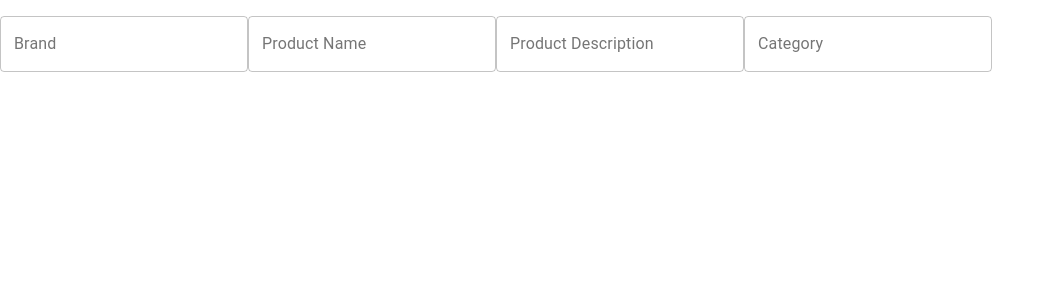
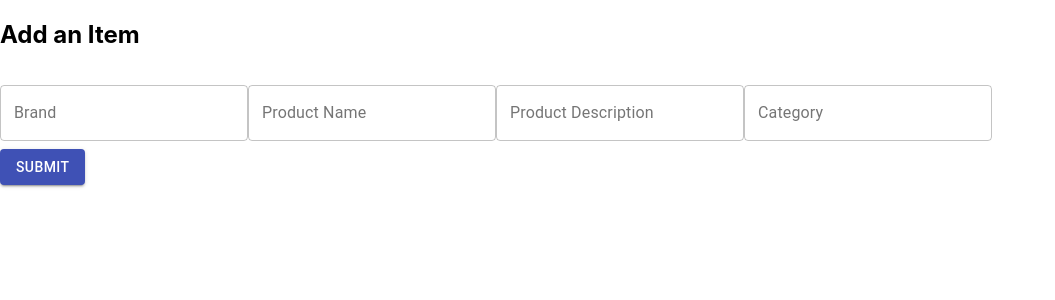
Before and after one commit to Chidinma98/UPC-Scanner, a React (Create React App) app in the folder client/: page / in a window 1280 px wide. Shown: the top 300 px of the page, without its empty margins (0-1055 px from the left). Built offline with nearby package versions, Linux system fonts and the light colour scheme.

Commit message:
added submit button and input fields using material UI library

```diff
--- a/client/src/App.js
+++ b/client/src/App.js
@@ -1,6 +1,6 @@
 import React from 'react';
 import './App.css';
-import AddItem from './components/AddUpdateProduct'
+import AddItem from './components/AddUpdateComponent/AddUpdateProduct'
 
 function App() {
   return (
--- a/client/src/components/AddUpdateProduct.js
+++ b/client/src/components/AddUpdateComponent/AddUpdateProduct.js
@@ -2,6 +2,7 @@ import React, { Component } from 'react'
 import {Route, Link, Redirect} from 'react-router-dom'
 import axios from 'axios'
 import TextField from '@material-ui/core/TextField'
+import Button from '@material-ui/core/Button';
 
 class AddItem extends Component {
   constructor(props){
@@ -15,7 +16,11 @@ class AddItem extends Component {
 
     render(){
         return(
+
             <div>
+            <div><h2>Add an Item</h2></div>
+
+
             <TextField
             id="outlined-with-placeholder"
             label="Brand"
@@ -48,6 +53,13 @@ class AddItem extends Component {
             margin="normal"
             />
 
+            <div>
+        <Button variant="contained" color="primary">
+        Submit
+        </Button>
+            </div>
+
+
             </div>
         )
 
```
Also changed, not shown: client/src/components/AddUpdateComponent/AddUpdate.css (added).
